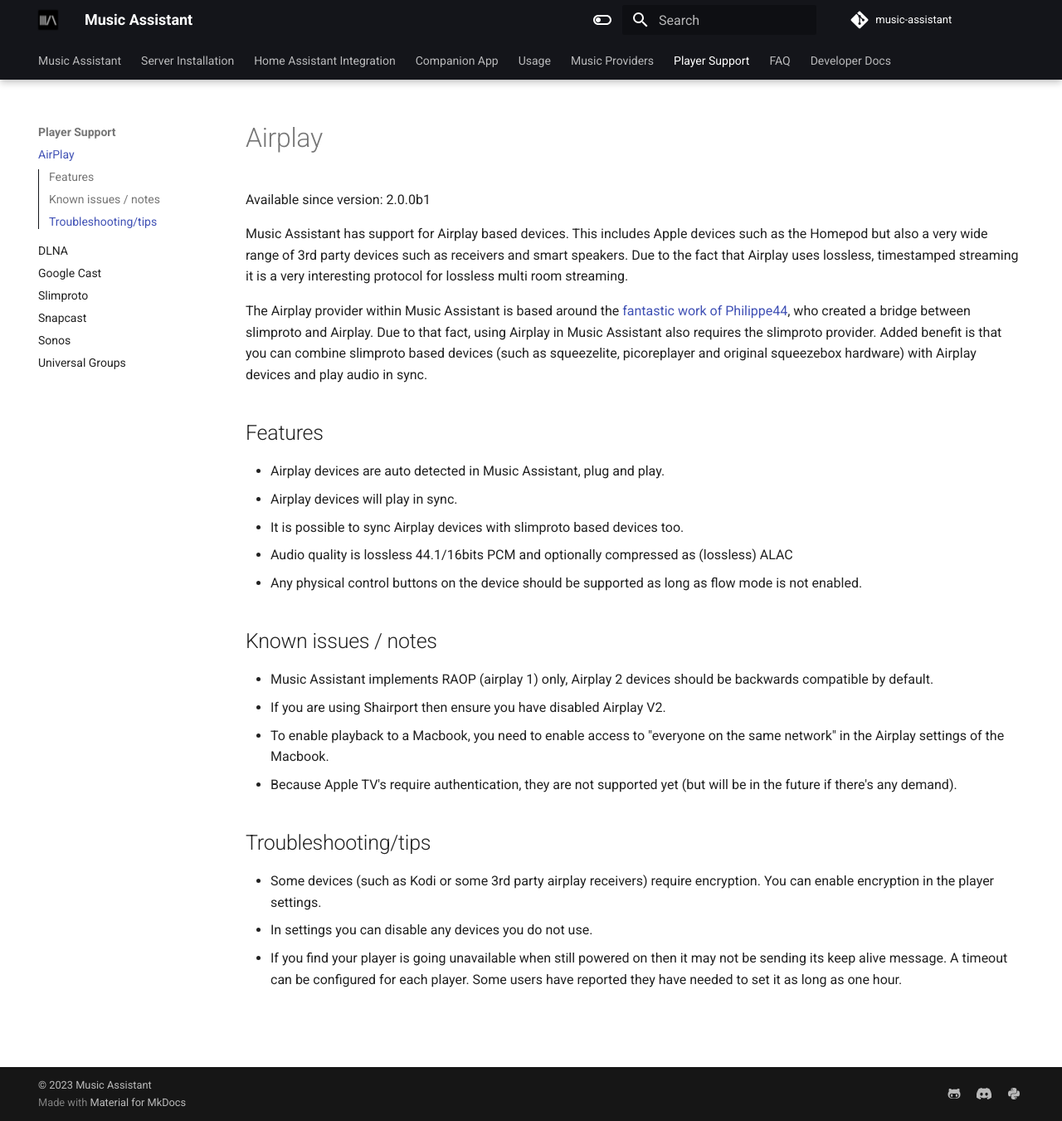
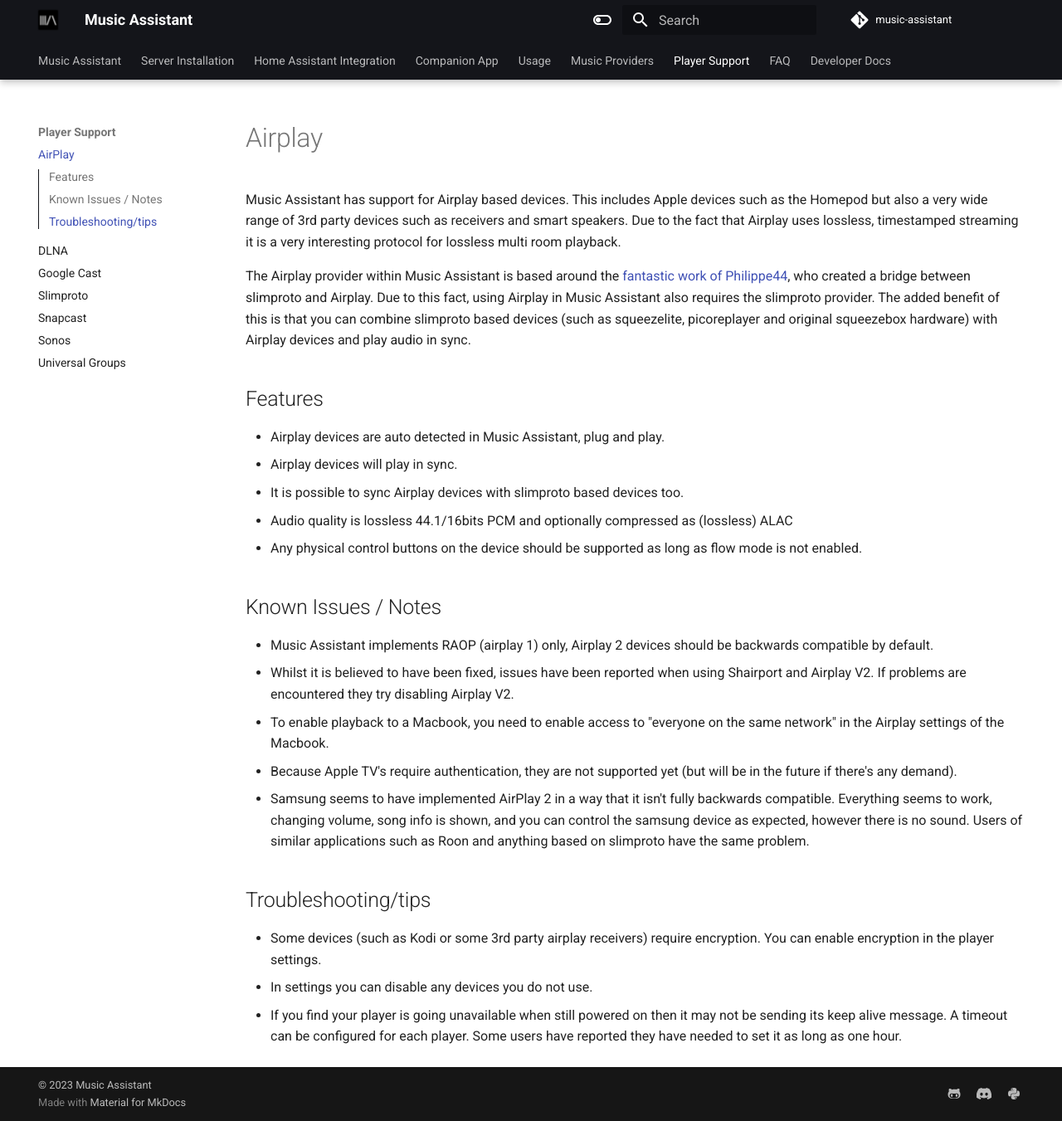
Before and after one commit to pwbriggs/music-assistant.github.io, an MkDocs documentation site: the page built from docs/player-support/airplay.md, in a window 1280 px wide and 1351 px high. Shown: the whole window at 83% size. Built offline with MkDocs 1.6.1 and Material for MkDocs 9.7.7, drawn with Linux system fonts in a browser that asks for light colours.

Commit message:
Update airplay.md

```diff
--- a/docs/player-support/airplay.md
+++ b/docs/player-support/airplay.md
@@ -1,10 +1,8 @@
 # Airplay
 
-Available since version: 2.0.0b1
+Music Assistant has support for Airplay based devices. This includes Apple devices such as the Homepod but also a very wide range of 3rd party devices such as receivers and smart speakers. Due to the fact that Airplay uses lossless, timestamped streaming it is a very interesting protocol for lossless multi room playback.
 
-Music Assistant has support for Airplay based devices. This includes Apple devices such as the Homepod but also a very wide range of 3rd party devices such as receivers and smart speakers. Due to the fact that Airplay uses lossless, timestamped streaming it is a very interesting protocol for lossless multi room streaming.
-
-The Airplay provider within Music Assistant is based around the [fantastic work of Philippe44](https://github.com/philippe44/LMS-Raop), who created a bridge between slimproto and Airplay. Due to that fact, using Airplay in Music Assistant also requires the slimproto provider. Added benefit is that you can combine slimproto based devices (such as squeezelite, picoreplayer and original squeezebox hardware) with Airplay devices and play audio in sync.
+The Airplay provider within Music Assistant is based around the [fantastic work of Philippe44](https://github.com/philippe44/LMS-Raop), who created a bridge between slimproto and Airplay. Due to this fact, using Airplay in Music Assistant also requires the slimproto provider. The added benefit of this is that you can combine slimproto based devices (such as squeezelite, picoreplayer and original squeezebox hardware) with Airplay devices and play audio in sync.
 
 ## Features
 
@@ -14,12 +12,13 @@
 - Audio quality is lossless 44.1/16bits PCM and optionally compressed as (lossless) ALAC
 - Any physical control buttons on the device should be  supported as long as flow mode is not enabled.
 
-## Known issues / notes
+## Known Issues / Notes
 
 - Music Assistant implements RAOP (airplay 1) only, Airplay 2 devices should be backwards compatible by default.
-- If you are using Shairport then ensure you have disabled Airplay V2.
+- Whilst it is believed to have been fixed, issues have been reported when using Shairport and Airplay V2. If problems are encountered they try disabling Airplay V2.
 - To enable playback to a Macbook, you need to enable access to "everyone on the same network" in the Airplay settings of the Macbook.
 - Because Apple TV's require authentication, they are not supported yet (but will be in the future if there's any demand).
+- Samsung seems to have implemented AirPlay 2 in a way that it isn't fully backwards compatible. Everything seems to work, changing volume, song info is shown, and you can control the samsung device as expected, however there is no sound. Users of similar applications such as Roon and anything based on slimproto have the same problem.
 
 ## Troubleshooting/tips
 
```
